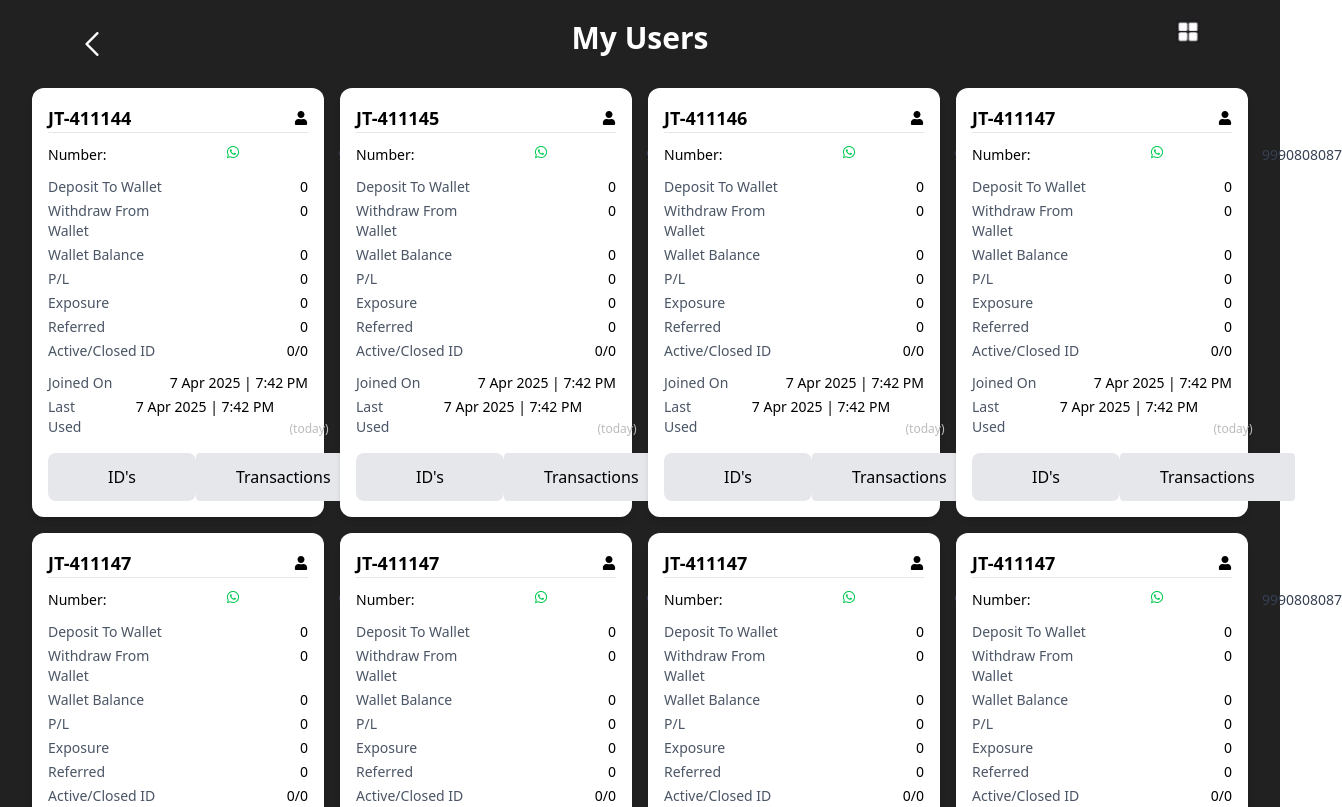
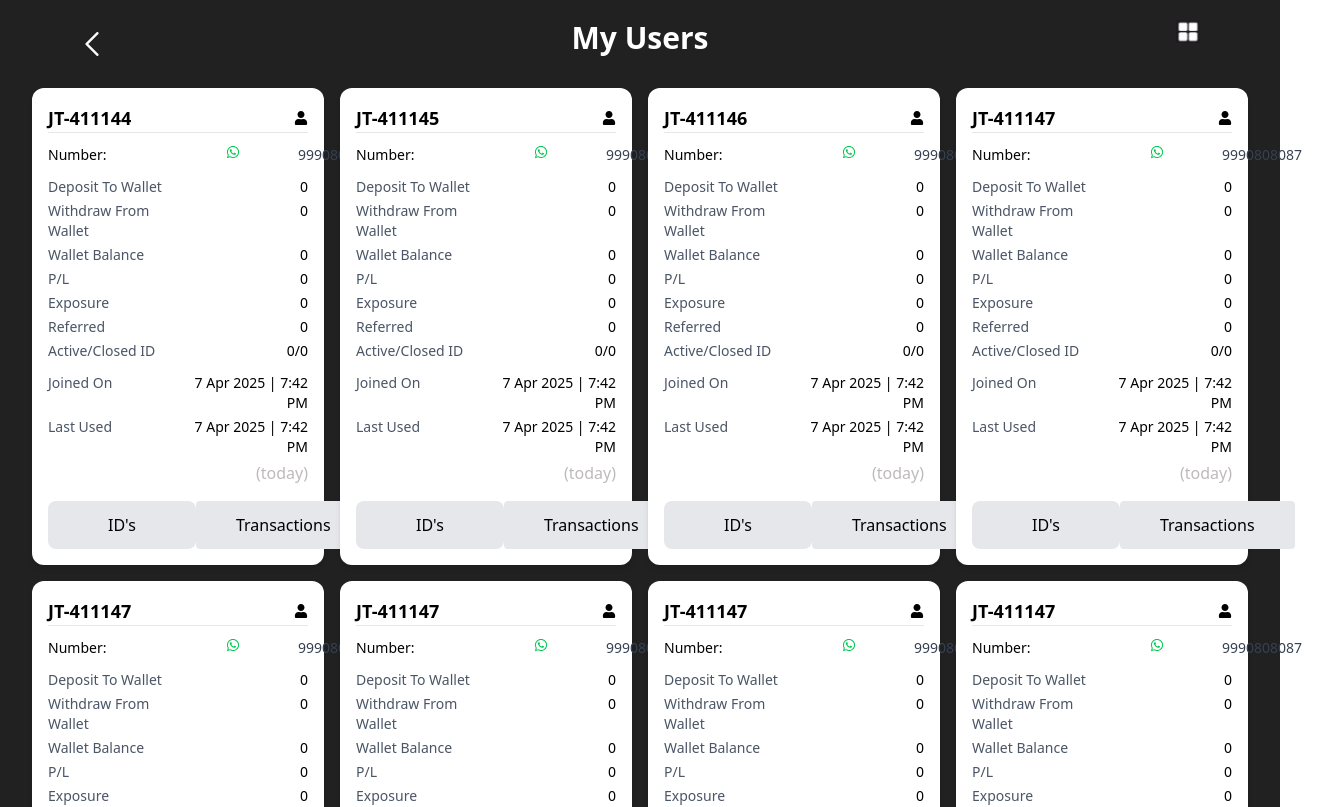
Before and after one commit to NomulaSantosh/jeeto, a React (Vite) app in the folder AdminPanel/: page /home/my-users in a window 1280 px wide. Shown: the top 807 px of the page, 1342 px wide, since content can reach past the window. Built offline with nearby package versions, Linux system fonts and the light colour scheme.

Commit message:
feat: removing two details

```diff
--- a/AdminPanel/src/Components/MyUser.jsx
+++ b/AdminPanel/src/Components/MyUser.jsx
@@ -135,7 +135,7 @@ const MyUser = () => {
               <p>Number:</p>
               <div className='flex'>
                 <FaWhatsapp className='absolute right-21 text-green-500' />
-                <span className='text-gray-700 ml-40'>{user.number}</span>
+                <span className='text-gray-700 ml-30'>{user.number}</span>
               </div>
             </div>
                     <div className='text-sm grid grid-cols-2 gap-y-1 my-3'>
@@ -161,19 +161,15 @@ const MyUser = () => {
                           <p className='text-right'>{user.activeClosed}</p>
                    </div>
 
-                   <div className='text-sm space-y-1 my-1'>
-                      <div className="flex justify-between">
-                         <p className='text-gray-600'>Joined On</p>
-                         <p>{user.joined}</p>
-                      </div>
-                   <div className="flex justify-between items-center">
-                       <p className='text-gray-600'>Last Used</p>
-                       <div className="flex flex-col items-center gap-1">
-                          <p>{user.lastUsed}</p>
-                          <p className='text-[#bebaba] ml-52 text-xs'>(today)</p>
-                      </div>
-                    </div>
-                 </div>
+                   <div className='text-sm grid grid-cols-2 gap-y-1 my-1'>
+                      <p className='text-gray-600'>Joined On</p>
+                      <p className='text-right'>{user.joined}</p>
+
+                      <p className='text-gray-600'>Last Used</p>
+                      <p className='text-right'>{user.lastUsed}</p>
+                   </div>
+                     <p className='text-[#bebaba] ml-52'>(today)</p>
+
 
 
             <div className='flex justify-around mt-4'>
```
